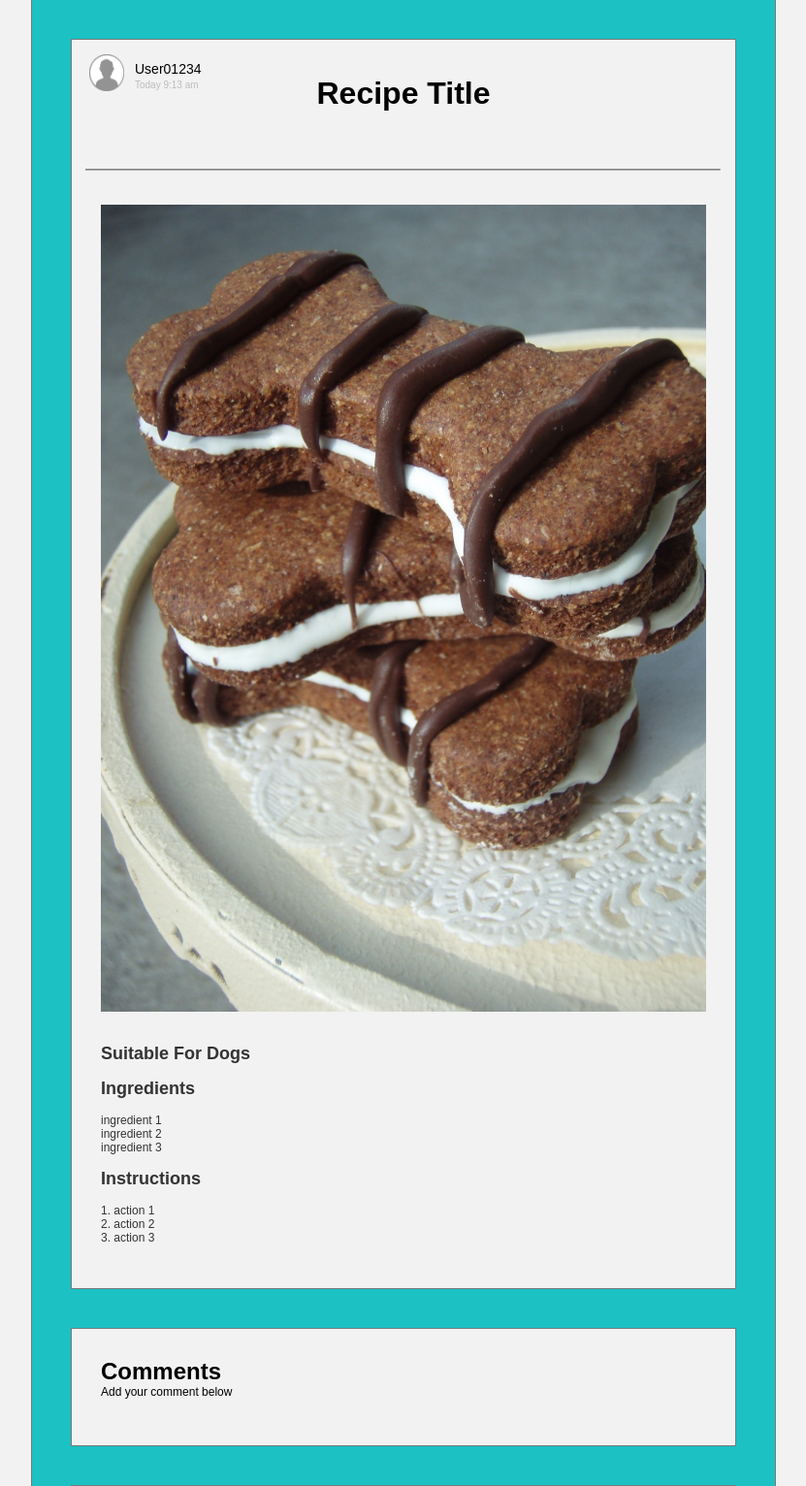
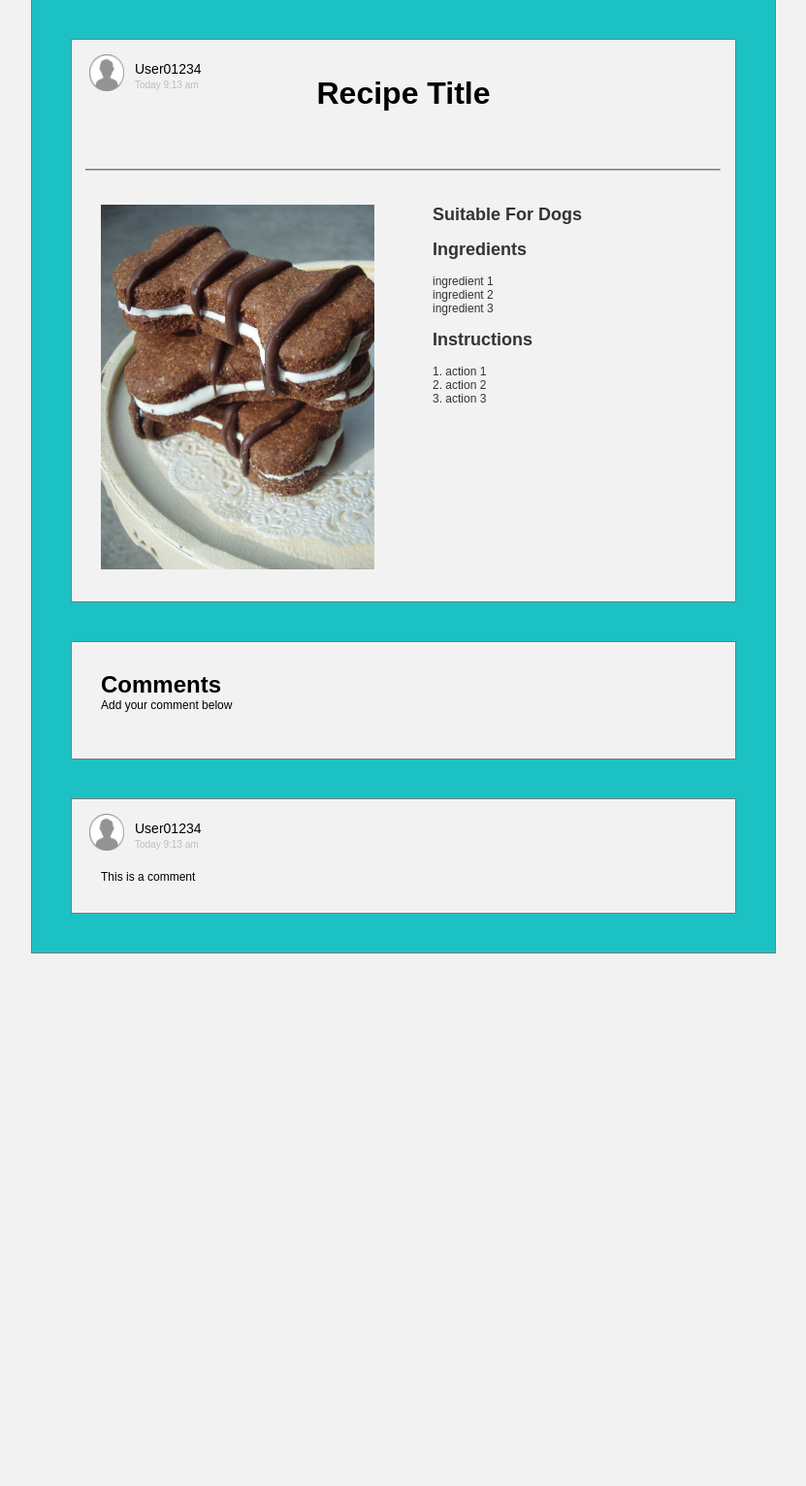
Before and after one commit to YijunFang/Pet_Recipe, a Flask app: page /recipe in a window 1280 px wide. Shown: the part 209-1741 px from the top of the page at 97% size, without its empty margins (224-1055 px from the left). After the commit the page ends 1192 px from the top, so only its background shows below. Run offline with Flask 2, Linux system fonts and the light colour scheme.

Commit message:
recipes post now scalable

```diff
--- a/app/templates/recipe.html
+++ b/app/templates/recipe.html
@@ -52,14 +52,14 @@
                     <!-- Recipe Post Content -->
                     <div id="u24" class="ax_default box_2">
                     <!-- recipe post left column (recipe image)-->
-                    <div id="recipe_column">
+                    <div class="recipe_column_left">
                         <div id = "default_inner">
                         <img src="..\static\images\recipe_image\treats1.jpg" id="recipe_img"/>
                         </div>
                     </div>
 
                     <!-- recipe post right column -->
-                    <div id="recipe_column">
+                    <div class="recipe_column_right">
                         <div id = "default_inner">
 
                         <p class="heading_3">Suitable For Dogs</p><br>
@@ -76,6 +76,7 @@
                         <br>
                       </div>
                     </div>
+                    <div class="clear"></div>
                     </div>
 
                 </div>
```
